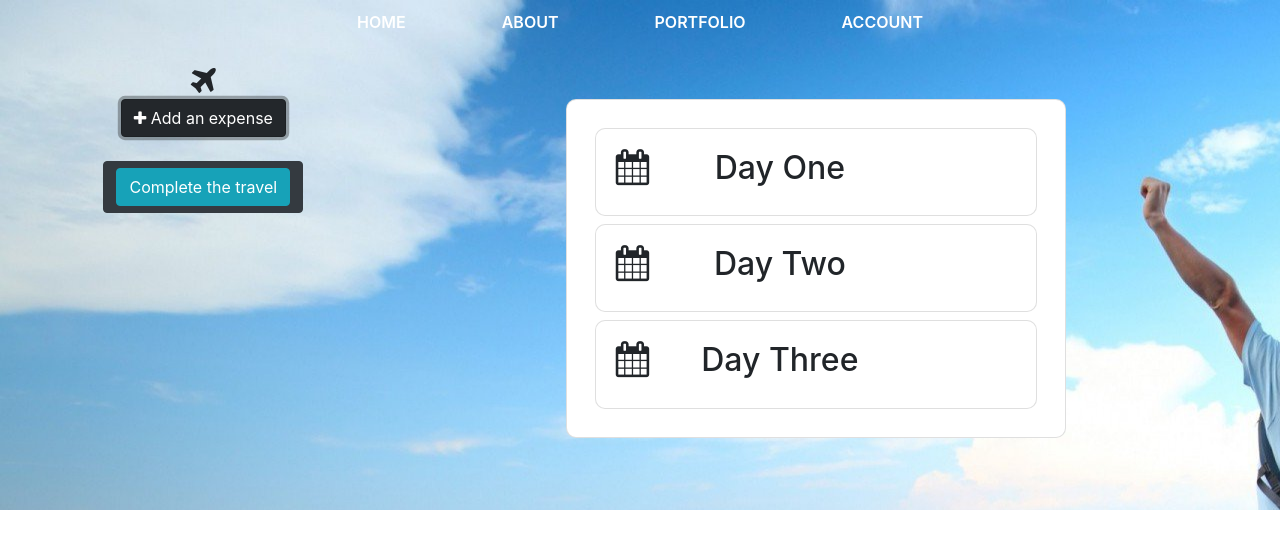
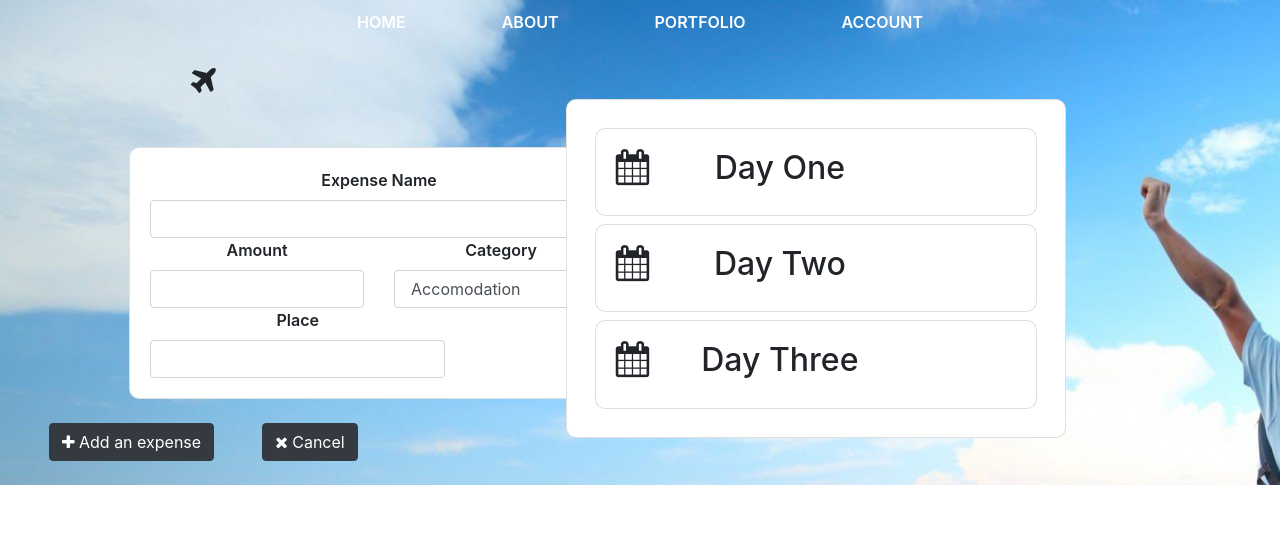
Before and after one commit to Davide-22/Lab-AP-Project, an Angular app in the folder Front-End/: page /travel-page in a window 1280 px wide. Both pictures are taken after a click on the button "Add an expense". Shown: the top 548 px of the page. Built offline with nearby package versions, Linux system fonts and the light colour scheme.

Commit message:
travel-page improvements

```diff
--- a/Front-End/src/app/main-page/main-page.component.ts
+++ b/Front-End/src/app/main-page/main-page.component.ts
@@ -15,6 +15,7 @@ export class MainPageComponent implements OnInit {
   //public travels: string[] = ['Travel One', 'Travel Two', 'Travel Three'];
 
   travels = travels;
+
   constructor() { }
 
   buildForm(): void {
--- a/Front-End/src/app/travel-page/travel-page.component.html
+++ b/Front-End/src/app/travel-page/travel-page.component.html
@@ -15,7 +15,70 @@
 
 <div class="row">
     <div class="column">
-        <button class="btn btn-dark">
+        <div *ngIf="add" class="pag card text-center mt-5">
+            <div class="card-body mt-auto">
+                <form [formGroup]="Form">
+                    <div class="row">
+                        <div class="col-sm">
+                             <label for="username" class="form-lable required">
+                                 Expense Name
+                             </label>
+                             <div class="input-group">
+                                 <input class="form-control" formcontrolname="ExpenseName">
+                             </div>
+                         </div>
+                     </div>
+                     <div class="row">
+                         <div class="col-sm">
+                             <label for="username" class="form-lable required">
+                                 Amount
+                             </label>
+                             <div class="input-group">
+                                 <input class="form-control" formcontrolname="ExpenseAmount">
+                             </div>
+                         </div>
+                         <div class="col-sm">
+                            <label for="username" class="form-lable required">
+                                Category
+                            </label>
+                            <div class="input-group">
+                                <select class="form-control" formcontrolname="ExpenseCategory">
+                                    <option value="accomodation">Accomodation</option>
+                                    <option value="food">Food</option>
+                                    <option value="event">Event</option>
+                                    <option value="cultural place">Cultural place</option>
+                                    <option value="transport">Transport</option>
+                                  </select>
+                                <!--<input class="form-control" formcontrolname="ExpenseCategory">-->
+                            </div>
+                         </div>
+                     </div>
+                     <div class="row">
+                         <div class="col-8">
+                             <label for="username" class="form-lable required">
+                                 Place
+                             </label>
+                             <div class="input-group">
+                                <input class="form-control" formcontrolname="ExpensePlace">
+                            </div>
+                         </div>
+                     </div>
+                </form>
+             </div>
+         </div>
+        <br>
+        <div *ngIf="add">
+            <button class="btn btn-dark" (click)="addExpense()">
+                <i class="fa fa-plus"></i>
+                Add an expense
+            </button>
+            <button class="btn btn-dark ml-5" (click)="form()">
+                <i class="fa fa-times"></i>
+                Cancel
+            </button>
+        </div>
+        <div *ngIf="!add" class="text-center">
+            <button class="btn btn-dark" (click)="form()">
                 <i class="fa fa-plus"></i>
                 Add an expense
             </button>
@@ -23,6 +86,8 @@
             <button class="btn btn-dark">
                 <a href="main-page" class="btn btn-info">Complete the travel</a>
             </button>
+        </div>
+
     </div>
 
 
@@ -50,4 +115,4 @@
     </div>
     <div class="column"></div>
 </div>
-<br> <br> <br>
+<br>
--- a/Front-End/src/app/travel-page/travel-page.component.ts
+++ b/Front-End/src/app/travel-page/travel-page.component.ts
@@ -1,6 +1,8 @@
 import { Component, OnInit } from '@angular/core';
 import { ActivatedRoute } from '@angular/router';
+import { FormControl, FormGroup } from '@angular/forms';
 import { Travel, travels } from '../travels';
+
 
 @Component({
   selector: 'app-travel-page',
@@ -9,13 +11,21 @@ import { Travel, travels } from '../travels';
 })
 export class TravelPageComponent implements OnInit {
   public days: string[] = ['Day One', 'Day Two', 'Day Three'];
-
+  public Form: FormGroup;
+  //public expenseName: string;
+  //public expenseAmount: Number;
+  //public expenseCategory: string;
+  //public expensePlace: string;
+  public displayStyle: any = "none";
+  public add: boolean = false;
   travel: Travel | undefined;
 
   constructor(private route: ActivatedRoute) { }
 
   ngOnInit(): void {
-  // get the travel name from the current route.
+
+    this.buildForm();
+    // get the travel name from the current route.
   const routeParams = this.route.snapshot.paramMap;
   const travelNameFromRoute = String(routeParams.get('travelName'));
 
@@ -24,5 +34,35 @@ export class TravelPageComponent implements OnInit {
 
   }
 
+  buildForm(): void {
+    this.Form = new FormGroup({
+      ExpenseName: new FormControl(null),
+      ExpenseAmount: new FormControl(null),
+      ExpenseCategory: new FormControl(null),
+      ExpensePlace: new FormControl(null)
+    });
+  }
+
+  form(): void {
+    this.add = !this.add;
+  }
+
+  addExpense(): void {
+    //chiamata back-end
+    this.add = !this.add;
+  }
+
+  deleteExpense(): void {
+    //chiamata back-end
+  }
+
+  openPopUp(): void {
+    this.displayStyle="block";
+  }
+
+  closePopUp(): void {
+    this.displayStyle="none";
+  }
+
 
 }
```
Lines whose indentation alone changed are shown as unchanged.
